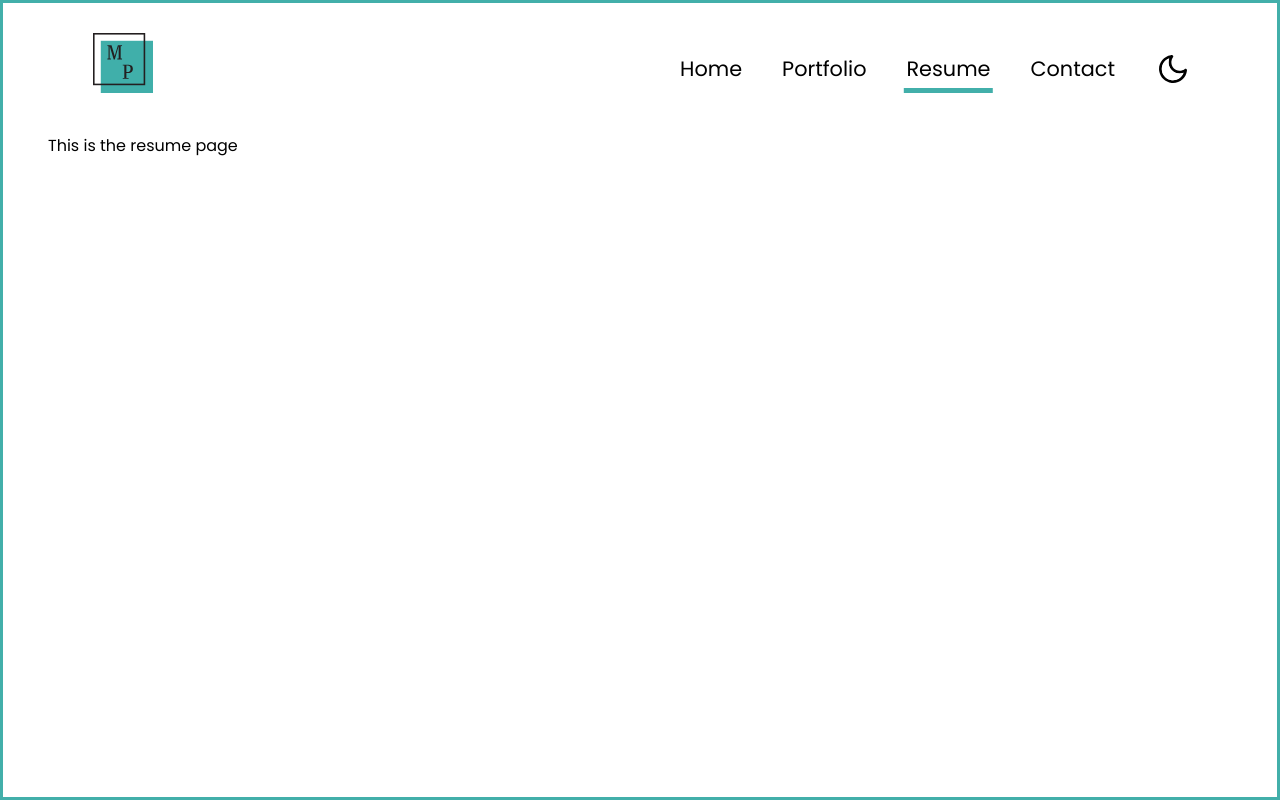
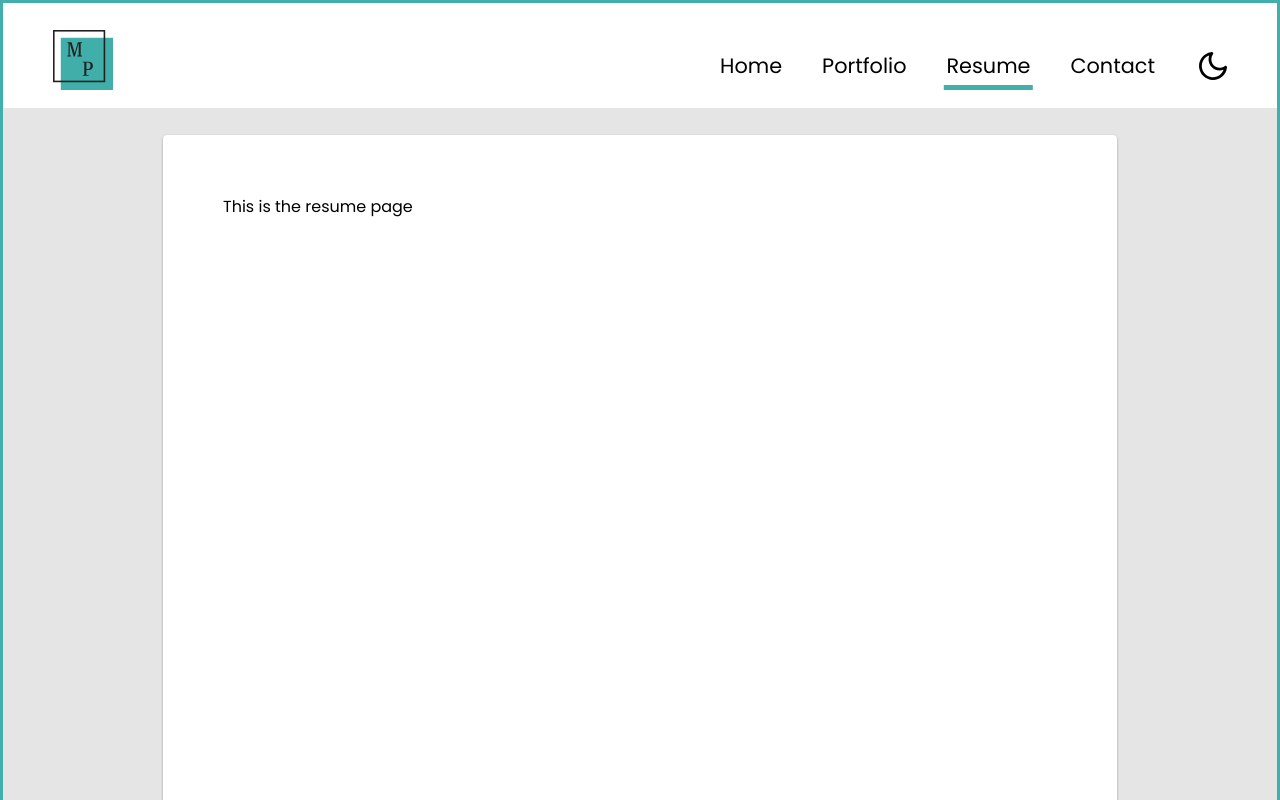
Before and after one commit to MathieuParadis/Portfolio, a React (Create React App) app: page /resume in a window 1280 px wide. Shown: the top 800 px of the page. Built offline with nearby package versions, Linux system fonts and the light colour scheme.

Commit message:
edited resume page

```diff
--- a/src/pages/Resume.jsx
+++ b/src/pages/Resume.jsx
@@ -3,8 +3,10 @@ import React from 'react';
 
 const Resume = () => {
   return (
-    <div>
-      This is the resume page
+    <div className="resume">
+      <div className="page">
+        This is the resume page
+      </div>
     </div>
   );
 };
--- a/src/styles/_settings.scss
+++ b/src/styles/_settings.scss
@@ -3,8 +3,8 @@
 // $$$$$$$$$$$$$$$$$$$$$$$$$$$$$$ VARIABLES $$$$$$$$$$$$$$$$$$$$$$$$$$$$$$
 
 // -------------------- SCREEN SIZE VARIABLES -------------------- //
-$phone-viewport:768px;
-$tablet-viewport:992px;
+$phone-viewport: 768px;
+$tablet-viewport: 992px;
 
 
 // -------------------- FONTS VARIABLES -------------------- //
@@ -12,7 +12,8 @@ $font-1: "Poppins", sans-serif;
 
 // -------------------- COLORS VARIABLES -------------------- //
 $basic-color-white:#ffffff;
-$basic-color-grey: #adb2b8;
+$basic-color-grey-light: #e5e5e5;
+$basic-color-grey-dark: #adb2b8;
 $basic-color-dark:#292929;
 $modal-bg: rgba(0, 0, 0, 0.726);
 $modal-bg-dark: rgba(255, 255, 255, 0.726);
@@ -27,7 +28,8 @@ $success: #5DA271;
 $danger: #fb3333;
 $warning: #efbb5b;
 $footer-color:#ebebeb;
-
+$shadow-color1: rgba(0, 0, 0, 0.12);
+$shadow-color2: rgba(0, 0, 0, 0.24);
 
 // ----- NIGHT MODE (DARK) ----- //
 $color-1-dark: #42afaa;
@@ -39,13 +41,15 @@ $success-dark: #7db58d;
 $danger-dark: #fc5c5c;
 $warning-dark: #f1f173;
 $footer-color-dark:#7e7e7e;
-
+$shadow-color1-dark: rgba(255, 255, 255, 0.88);
+$shadow-color2-dark: rgba(255, 255, 255, 0.76);
 
 
 // $$$$$$$$$$$$$$$$$$$$$$$$$$$$$$$$$$$$$$$$$$$$$$$$$$
 :root {
   --basic-color-white:#{$basic-color-white};
-  --basic-color-grey:#{$basic-color-grey};
+  --basic-color-grey-light:#{$basic-color-grey-light};
+  --basic-color-grey-dark:#{$basic-color-grey-dark};
   --basic-color-dark:#{$basic-color-dark};
 
   --prim-color:#{$color-1};
@@ -57,11 +61,14 @@ $footer-color-dark:#7e7e7e;
   --danger-color:#{$danger};
   --warning-color:#{$warning};
   --footer-color:#{$footer-color};
+  --shadow-color1:#{$shadow-color1};
+  --shadow-color2:#{$shadow-color2};
 }
 
 .dark-mode {
   --basic-color-white:#{$basic-color-dark};
-  --basic-color-grey:#{$basic-color-grey};
+  --basic-color-grey-light:#{$basic-color-grey-dark};
+  --basic-color-grey-dark:#{$basic-color-grey-light};
   --basic-color-dark:#{$basic-color-white};
 
   --prim-color:#{$color-1-dark};
@@ -73,6 +80,8 @@ $footer-color-dark:#7e7e7e;
   --danger-color:#{$danger-dark};
   --warning-color:#{$warning-dark};
   --footer-color:#{$footer-color-dark};
+  --shadow-color1:#{$shadow-color1-dark};
+  --shadow-color2:#{$shadow-color2-dark};
 }
 
 
--- a/src/styles/components/_hamburgerMenu.scss
+++ b/src/styles/components/_hamburgerMenu.scss
@@ -8,7 +8,7 @@
   display: none;
   z-index: 11;
 
-  @include mobile {
+  @include mobile_and_tablet {
     position: absolute;
     height: 32px;
     width: 30px;
@@ -18,11 +18,6 @@
     display: block;
     z-index: 11;
   }
-
-  @include tablet {
-    display: block;
-  }
-
 
   .span1, .span2, .span3 {
     position: absolute;
--- a/src/styles/components/_navigation.scss
+++ b/src/styles/components/_navigation.scss
@@ -1,13 +1,13 @@
 .navigation {
-  margin: 30px 45px;
+  margin: -20px -45px;
+  padding: 27px 50px;
   display: flex;
   flex-direction: row;
   justify-content: space-between;
 
-  @include mobile {
-    margin: 30px 0px;
+  @include mobile_and_tablet {
+    padding: 30px 40px;
   }
-
 
   .logo {
     width: 60px;
--- a/src/styles/pages/_resume.scss
+++ b/src/styles/pages/_resume.scss
@@ -0,0 +1,21 @@
+.resume {
+  margin: -20px -45px;
+  padding: 27px 50px;
+  background-color: var(--basic-color-grey-light);
+  min-height: 100vh;
+  height: 100%;
+
+  @include mobile_and_tablet {
+    padding: 30px 40px;
+  }
+
+  .page {
+    box-shadow: 0 1px 3px var(--shadow-color1), 0 1px 2px var(--shadow-color2);
+    background-color: var(--basic-color-white);
+    border-radius: 4px;
+    height: 1500px;
+    margin-left: 110px;
+    margin-right: 110px;
+    padding: 60px;
+  }
+}
```
Also changed, not shown: src/assets/images/moon.svg.
